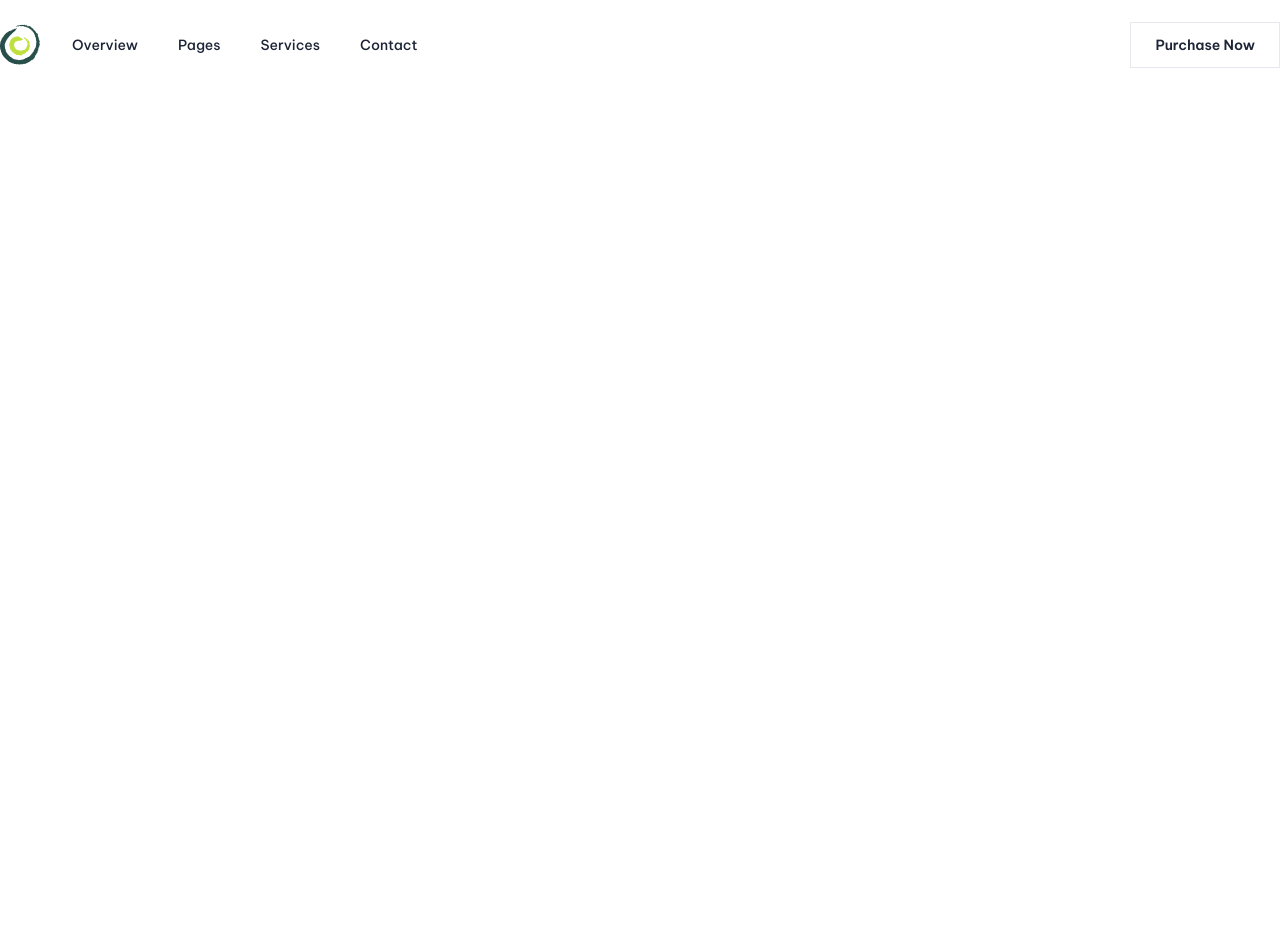
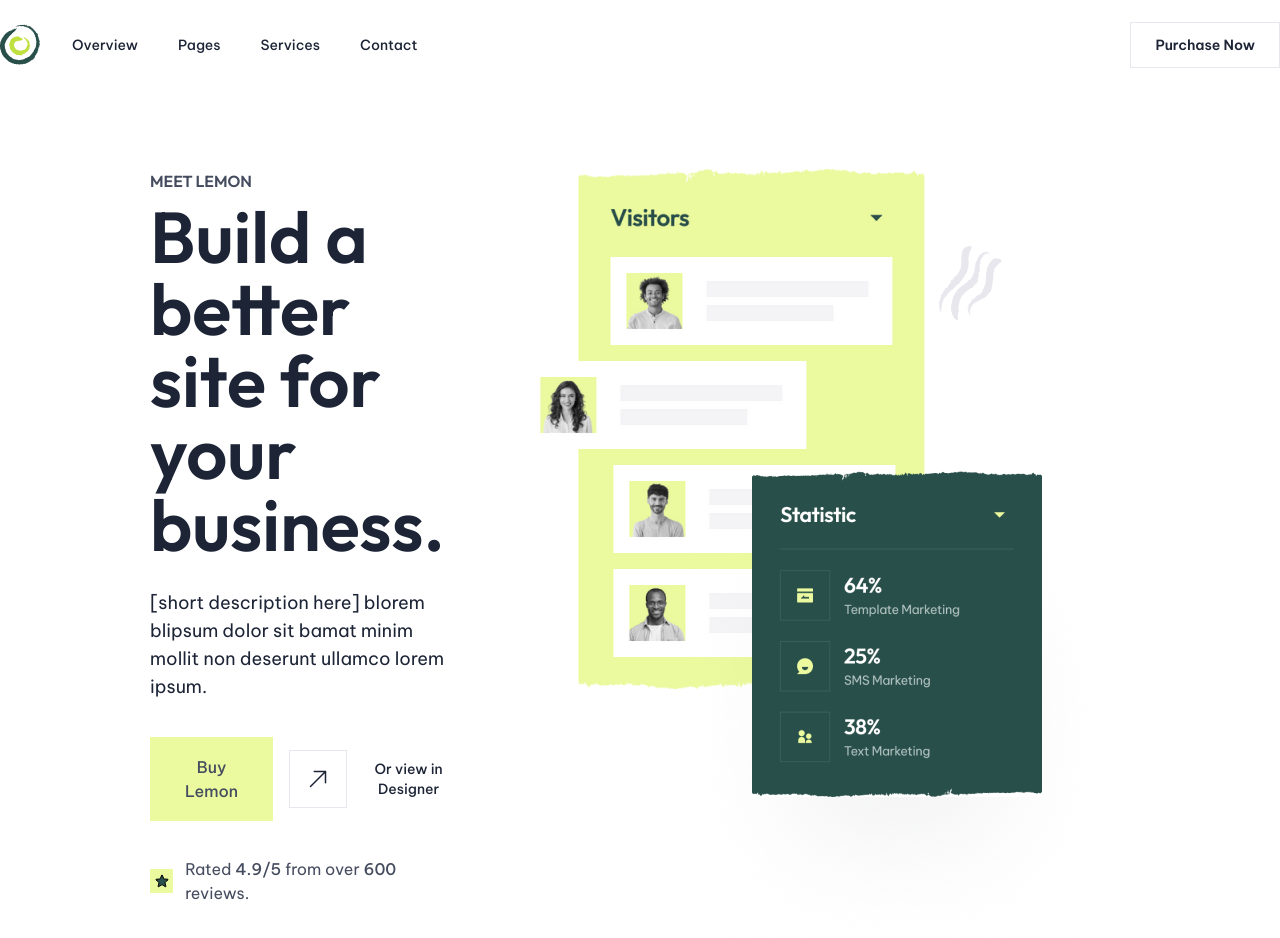
Before and after one commit to chuluq/meet-lemon, a Next.js app: page / in a window 1280 px wide. Shown: the top 938 px of the page. Before the commit the page ends 800 px from the top, so only its background shows below. Built offline with nearby package versions, Linux system fonts and the light colour scheme.

Commit message:
feat: add hero section

```diff
--- a/src/app/page.tsx
+++ b/src/app/page.tsx
@@ -1,9 +1,11 @@
 import { Header } from "@/components/header";
+import { Hero } from "@/components/hero";
 
 export default function Home() {
   return (
     <>
       <Header />
+      <Hero />
     </>
   );
 }
--- /dev/null
+++ b/src/components/hero.tsx
@@ -0,0 +1,73 @@
+import Image from "next/image";
+
+import hero from "@/assets/hero.png";
+
+export const Hero = () => {
+  return (
+    <div className="container mx-auto flex max-w-[980px] gap-x-[70px] pb-32 pt-20">
+      <div className="max-w-[404px] space-y-9">
+        <div className="space-y-7">
+          <div className="space-y-2">
+            <h6 className="font-heading font-semibold uppercase text-[#454C5F]">
+              Meet Lemon
+            </h6>
+            <h1 className="font-heading text-7xl font-semibold text-[#1C2436]">
+              Build a better site for your business.
+            </h1>
+          </div>
+          <p className="font-sans text-lg text-[#1C2436]">
+            [short description here] blorem blipsum dolor sit bamat minim mollit
+            non deserunt ullamco lorem ipsum.
+          </p>
+        </div>
+        <div className="flex items-center gap-x-4">
+          <button className="bg-[#EBFA9E] px-8 py-[18px] font-sans font-medium capitalize text-[#454C5F]">
+            buy lemon
+          </button>
+          <button className="border border-[#E8E7EE] p-4">
+            <svg
+              xmlns="http://www.w3.org/2000/svg"
+              fill="none"
+              viewBox="0 0 24 24"
+              strokeWidth={1.5}
+              stroke="currentColor"
+              className="size-6 stroke-[#1C2436]"
+            >
+              <path
+                strokeLinecap="round"
+                strokeLinejoin="round"
+                d="m4.5 19.5 15-15m0 0H8.25m11.25 0v11.25"
+              />
+            </svg>
+          </button>
+          <button className="font-sans text-sm font-medium text-[#1C2436]">
+            Or view in Designer
+          </button>
+        </div>
+        <div className="flex items-center gap-x-3">
+          <div className="flex size-6 items-center justify-center bg-[#EBFA9E]">
+            <svg
+              xmlns="http://www.w3.org/2000/svg"
+              fill="none"
+              viewBox="0 0 24 24"
+              strokeWidth={1.5}
+              stroke="currentColor"
+              className="size-4 fill-[#2A514C]"
+            >
+              <path
+                strokeLinecap="round"
+                strokeLinejoin="round"
+                d="M11.48 3.499a.562.562 0 0 1 1.04 0l2.125 5.111a.563.563 0 0 0 .475.345l5.518.442c.499.04.701.663.321.988l-4.204 3.602a.563.563 0 0 0-.182.557l1.285 5.385a.562.562 0 0 1-.84.61l-4.725-2.885a.562.562 0 0 0-.586 0L6.982 20.54a.562.562 0 0 1-.84-.61l1.285-5.386a.562.562 0 0 0-.182-.557l-4.204-3.602a.562.562 0 0 1 .321-.988l5.518-.442a.563.563 0 0 0 .475-.345L11.48 3.5Z"
+              />
+            </svg>
+          </div>
+          <p className="font-sans font-normal text-[#454C5F]">
+            Rated <span className="font-medium">4.9/5</span> from over{" "}
+            <span className="font-medium">600</span> reviews.
+          </p>
+        </div>
+      </div>
+      <Image src={hero} alt="hero" />
+    </div>
+  );
+};
```
